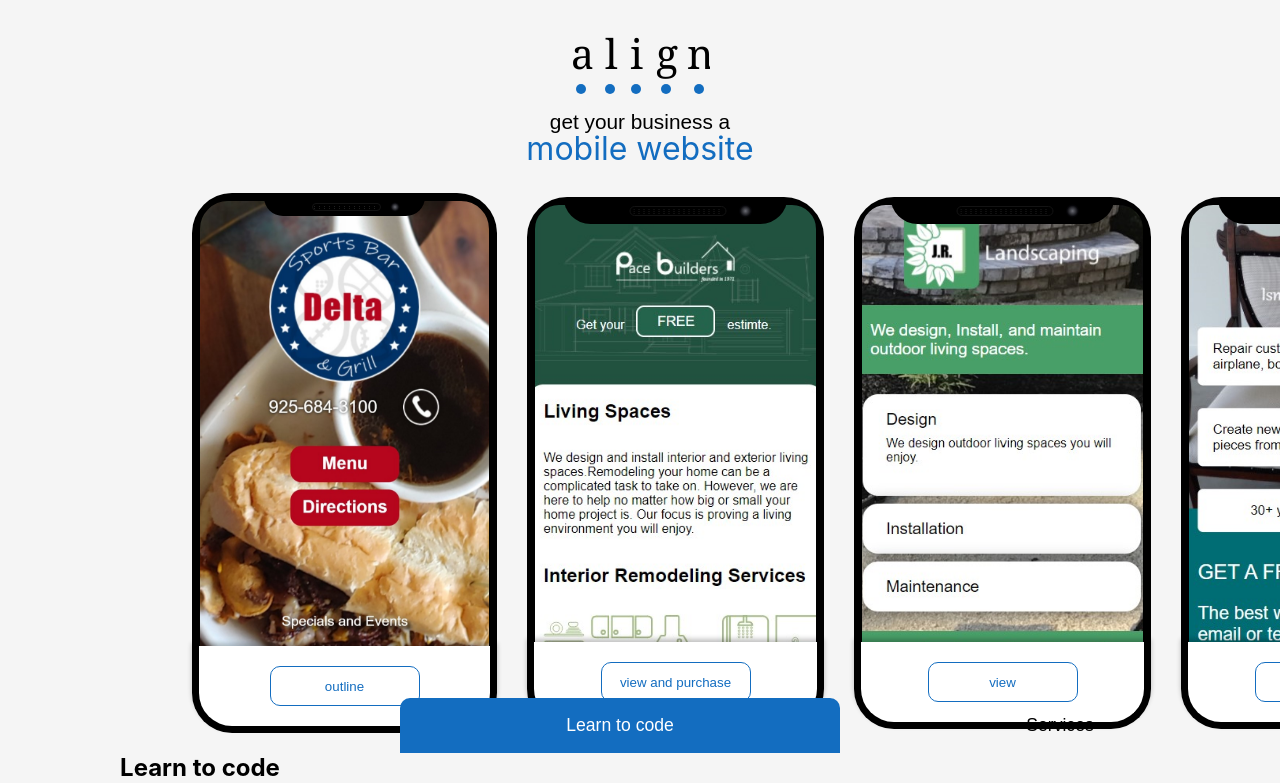
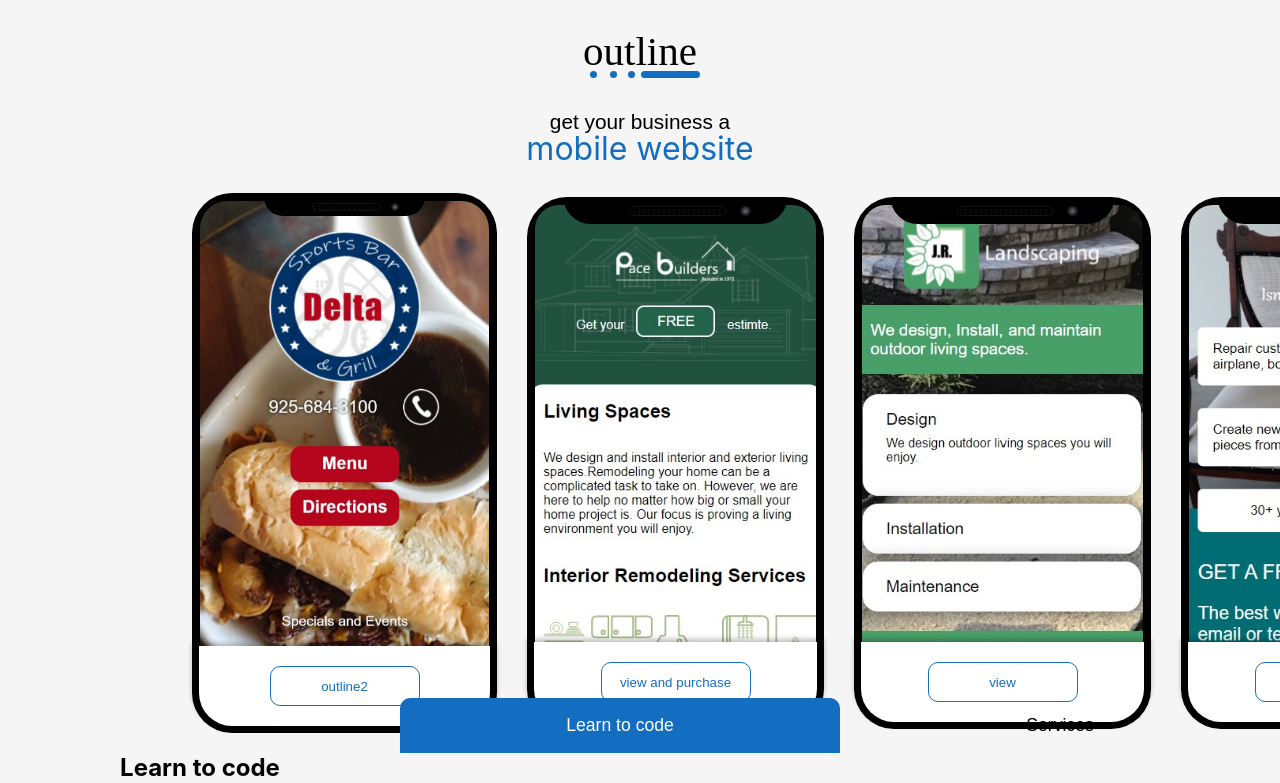
Before and after one commit to louieLouie117/Outline, a React (Create React App) app in the folder client/: page / in a window 1280 px wide. Shown: the top 783 px of the page. Built offline with nearby package versions, Linux system fonts and the light colour scheme.

Commit message:
Final2Logos

```diff
--- a/client/src/components/LandingPage/HeroBanner.jsx
+++ b/client/src/components/LandingPage/HeroBanner.jsx
@@ -3,11 +3,10 @@ import React, {useState} from "react";
 function HeroBanner(props) {
 
   const [hidden]= useState(false)
-  const [alignLogo, setAlignLogo]= useState(true)
-  const [outlineLogo, setOutlineLogo]= useState(false)
-  const [outlineLogo2, setOutlineLogo2]= useState(false)
+  const [alignLogo, setAlignLogo]= useState(false)
+  const [outlineLogo2, setOutlineLogo2]= useState(true)
 
-  const [buttonText, setButtonText]= useState("outline")
+  const [buttonText, setButtonText]= useState("outline2")
 
 
   const LogoOptions = e =>{
@@ -16,24 +15,15 @@ function HeroBanner(props) {
 
       if(e.target.innerText === "align"){
         setAlignLogo(true);
-        setOutlineLogo(false);
         setOutlineLogo2(false);
 
-        return setButtonText("outline")
-
-      }
-
-      if(e.target.innerText === "outline"){
-        setAlignLogo(false);
-        setOutlineLogo(true);
-        setOutlineLogo2(false);
         return setButtonText("outline2")
 
       }
 
+
       if(e.target.innerText === "outline2"){
         setAlignLogo(false);
-        setOutlineLogo(false);
         setOutlineLogo2(true);
 
         return setButtonText("align")
@@ -54,10 +44,6 @@ function HeroBanner(props) {
         <svg xmlns="http://www.w3.org/2000/svg" width="139" height="64" viewBox="0 0 139 64"><g transform="translate(-130 -417)"><circle cx="5" cy="5" r="5" transform="translate(135 471)" fill="#136dc0"/><circle cx="5" cy="5" r="5" transform="translate(164 471)" fill="#136dc0"/><circle cx="5" cy="5" r="5" transform="translate(190 471)" fill="#136dc0"/><circle cx="5" cy="5" r="5" transform="translate(220 471)" fill="#136dc0"/><text transform="translate(130 456)" fontSize="41" fontFamily="Cambria" letterSpacing="0.344em"><tspan x="0" y="0">a</tspan></text><text transform="translate(246 456)" fontSize="41" fontFamily="Cambria" letterSpacing="0.344em"><tspan x="0" y="0">n</tspan></text><circle cx="5" cy="5" r="5" transform="translate(253 471)" fill="#136dc0"/><text transform="translate(164 456)" fontSize="41" fontFamily="Cambria" letterSpacing="0.344em"><tspan x="0" y="0">l</tspan></text><text transform="translate(189 456)" fontSize="41" fontFamily="Cambria" letterSpacing="0.344em"><tspan x="0" y="0">i</tspan></text><text transform="translate(215 456)" fontSize="41" fontFamily="Cambria" letterSpacing="0.344em"><tspan x="0" y="0">g</tspan></text></g></svg>
         </div>
 
-        <div  style={{display: outlineLogo ? "grid":"none"}} >
-        <svg xmlns="http://www.w3.org/2000/svg" width="265" height="47" viewBox="0 0 165 47"><g transform="translate(-122 -274)"><text transform="translate(172 312)" fontSize="41" fontFamily="MS-UIGothic, MS UI Gothic"><tspan x="0" y="0">outline</tspan></text><rect width="48" height="47" rx="6" transform="translate(122 274)" fill="#136dc0"/><g transform="translate(-2.917 -2.718)"><line x2="24.015" transform="translate(136.917 294.567)" fill="none" stroke="#fff" strokeWidth="1.5"/><line x2="24.015" transform="translate(136.917 300.218)" fill="none" stroke="#fff" strokeWidth="1.5"/><line x2="24.015" transform="translate(136.917 305.868)" fill="none" stroke="#fff" strokeWidth="1.5"/><line x2="24.015" transform="translate(136.917 311.519)" fill="none" stroke="#fff" strokeWidth="1.5"/><path d="M0,0H11.3" transform="translate(136.917 288.917)" fill="none" stroke="#fff" strokeWidth="1.5"/></g></g></svg>
-
-        </div>
 
         <div style={{display: outlineLogo2 ? "grid":"none"}} onClick={LogoOptions}>
         <svg xmlns="http://www.w3.org/2000/svg" width="215" height="48" viewBox="0 0 115 48"><g transform="translate(-175 -605)"><text transform="translate(175 640)" font-size="41" font-family="MS-UIGothic, MS UI Gothic"><tspan x="0" y="0">outline</tspan></text><rect width="59" height="7" rx="3.5" transform="translate(233 646)" fill="#136dc0"/><circle cx="3.5" cy="3.5" r="3.5" transform="translate(182 646)" fill="#136dc0"/><circle cx="3.5" cy="3.5" r="3.5" transform="translate(202 646)" fill="#136dc0"/><circle cx="3.5" cy="3.5" r="3.5" transform="translate(220 646)" fill="#136dc0"/></g></svg>
```
